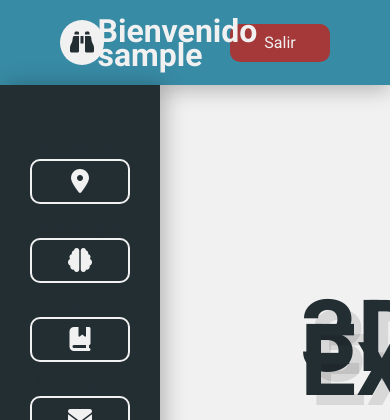
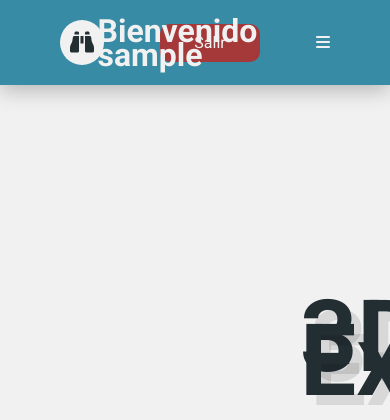
Before and after one commit to DenilsonNM/3DPrinter-Explorer, a PHP site: page /php/main/main.php in a window 390 px wide; the page is wider, and only the part inside the window is pictured. Shown: the top 420 px of that part. Run offline with PHP 8.4, Linux system fonts and the light colour scheme; the visitor is signed in with stand-in values (Sample User, id 1); some libraries are stand-ins or nearby versions.

Commit message:
avance del responsive

```diff
--- a/css/main/styles-main.css
+++ b/css/main/styles-main.css
@@ -147,7 +147,6 @@ summary {
   border-radius: 100%;
   padding: 10px;
 }
-
 /* ------------------------------------- */
 
 .sect-main {
@@ -187,6 +186,10 @@ summary {
 
 .nav-main li:hover p {
   color: var(--color-white);
+}
+
+.icon-bar{
+  display: none;
 }
 
 /* ------------------------------------- */
@@ -334,3 +337,12 @@ td {
 .table_cap th:last-child {
   border-right: none;
 }
+
+@media screen and (max-width: 430px) {
+  .sect-main {
+    display: none;
+  }
+  .icon-bar{
+    display: block;
+  }
+}
--- a/php/main/main.php
+++ b/php/main/main.php
@@ -22,7 +22,11 @@ require "proteccion.php"
       ?>
     </h1>
     <a href="#" class="logo"><i class="fa-solid fa-binoculars"></i></a>
+
     <a href="cerrarsesion.php" class="button-3" onclick="return confirm('¿Estás seguro de que desea salir?')">Salir</a>
+    <div class="icon-bar">
+       <i class="fa-solid fa-bars"></i>
+    </div>
   </header>
 
   <?php
```
